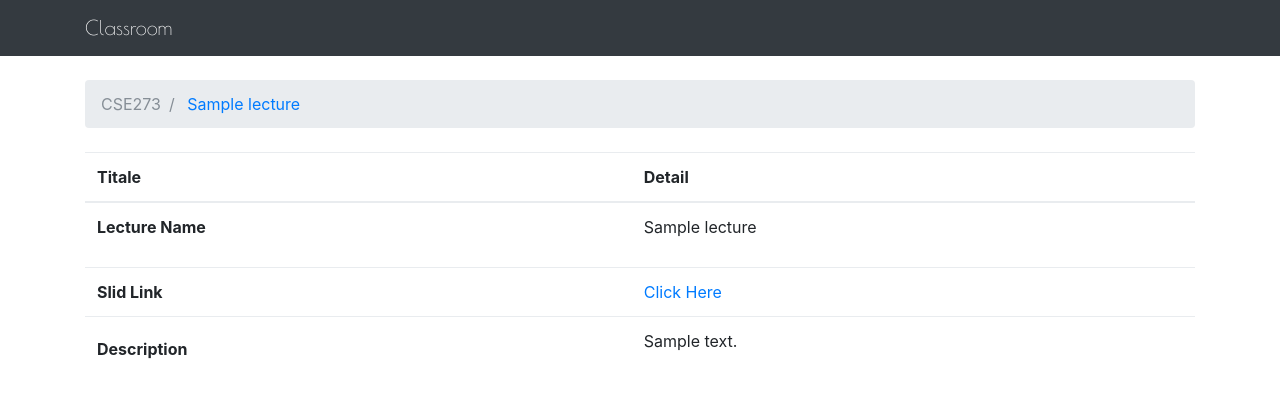
After one commit to Kimbbakar/Classroom, a Django app: page /lecture/1/ in a window 1280 px wide. The commit adds this page. Shown: the top 398 px of the page. Run offline with Django 3.2, Linux system fonts and the light colour scheme; tables that the repository leaves empty hold one stand-in row (values such as "Sample post"); some libraries are stand-ins or nearby versions.

Commit message:
add lecture individual page

```diff
--- a/myproject/classroom/views.py
+++ b/myproject/classroom/views.py
@@ -9,3 +9,8 @@ def home(request):
     lectures = lecture.objects.all()
 
     return render(request,'home.html',{'lectures':lectures } )
+
+def lecture_view(request,pk):
+    pk_lecture = lecture.objects.get(pk=pk )
+    print (pk_lecture.link)
+    return render(request,'lecture_view.html',{'pk_lecture':pk_lecture } )
--- a/myproject/myproject/urls.py
+++ b/myproject/myproject/urls.py
@@ -20,4 +20,5 @@ from classroom import views
 urlpatterns = [
     url(r'^admin/', admin.site.urls),
     url(r'^$', views.home,name='home' ),
+    url(r'^lecture/(?P<pk>\d+)/$', views.lecture_view,name='lecture_view' ),
 ]
--- a/myproject/templates/home.html
+++ b/myproject/templates/home.html
@@ -15,7 +15,9 @@
     <tbody>
       {% for lecture in lectures %}
         <tr>
-            <td class="align-middle" >{{ lecture.name }}</td>
+            <td class="align-middle" >
+              <a href = "{% url 'lecture_view' lecture.pk %}" >{{ lecture.name }}
+            </td>
             <td class="align-middle" >{{ lecture.date }}</td>
         </tr>
       {% endfor %}
--- /dev/null
+++ b/myproject/templates/lecture_view.html
@@ -0,0 +1,61 @@
+{% extends 'base.html' %}
+
+{% block breadcrumb %}
+  <li class="breadcrumb-item active">CSE273</li>
+  <li class="breadcrumb-item active"><a href ="{% url 'lecture_view' pk_lecture.pk %}" > {{pk_lecture.name}} </a></li>
+{% endblock %}
+
+{% block content %}
+
+<section>
+
+
+  <table class="table">
+    <thead class="thead-inverse">
+      <tr>
+        <th>Titale</th>
+        <th>Detail</th>
+      </tr>
+    </thead>
+    <tbody>
+        <tr>
+        	<td  >
+		     	<strong>Lecture Name</strong>
+        	</td>
+
+            <td  >
+				<p>{{ pk_lecture.name }}</p>
+			</td>
+        </tr>
+
+
+        <tr>
+        	<td  >
+		     	<strong>Slid Link</strong>
+			</td>
+
+            <td   >
+				<a href="http://{{pk_lecture.link }}" target="_blank">Click Here </a>
+			</td>
+        </tr>
+
+
+        <tr>
+        	<td class="align-middle">
+	     	<strong>Description</strong>
+
+        	</td>
+
+            <td class="align-middle" >
+				<p>{{ pk_lecture.description }}</p>
+			</td>
+        </tr>
+
+
+    </tbody>
+  </table>
+
+
+
+
+{% endblock %}
```
